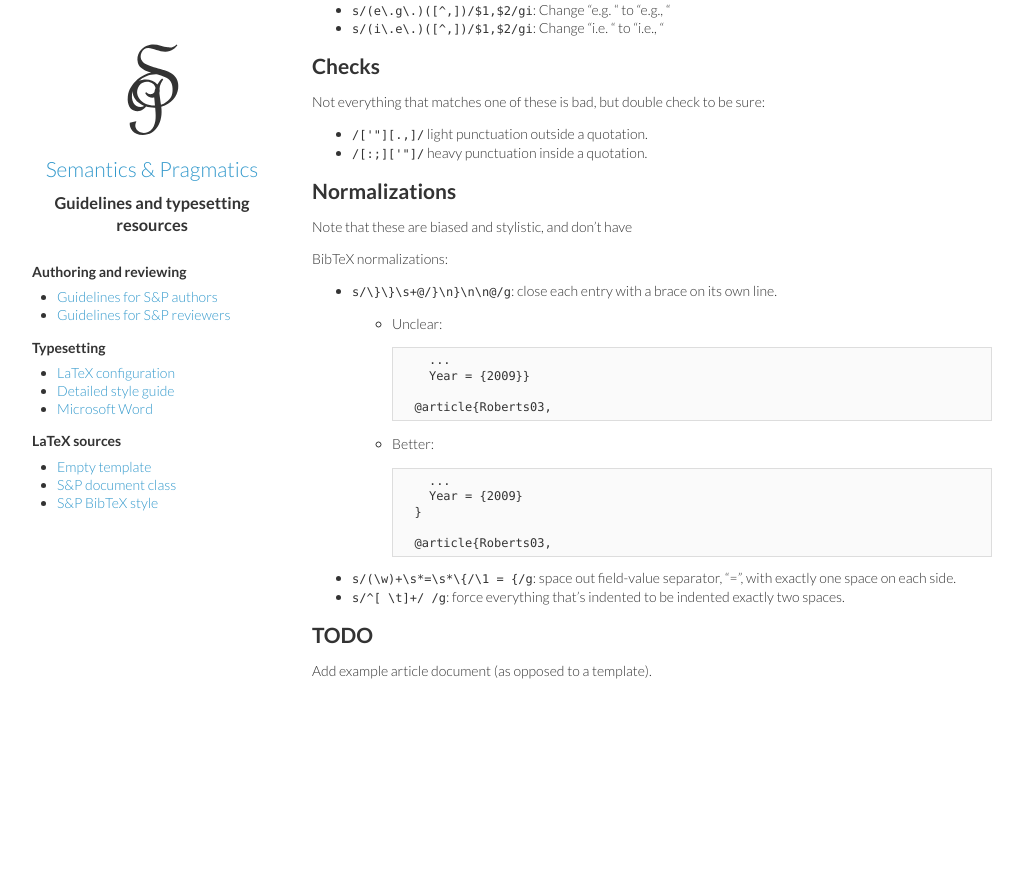
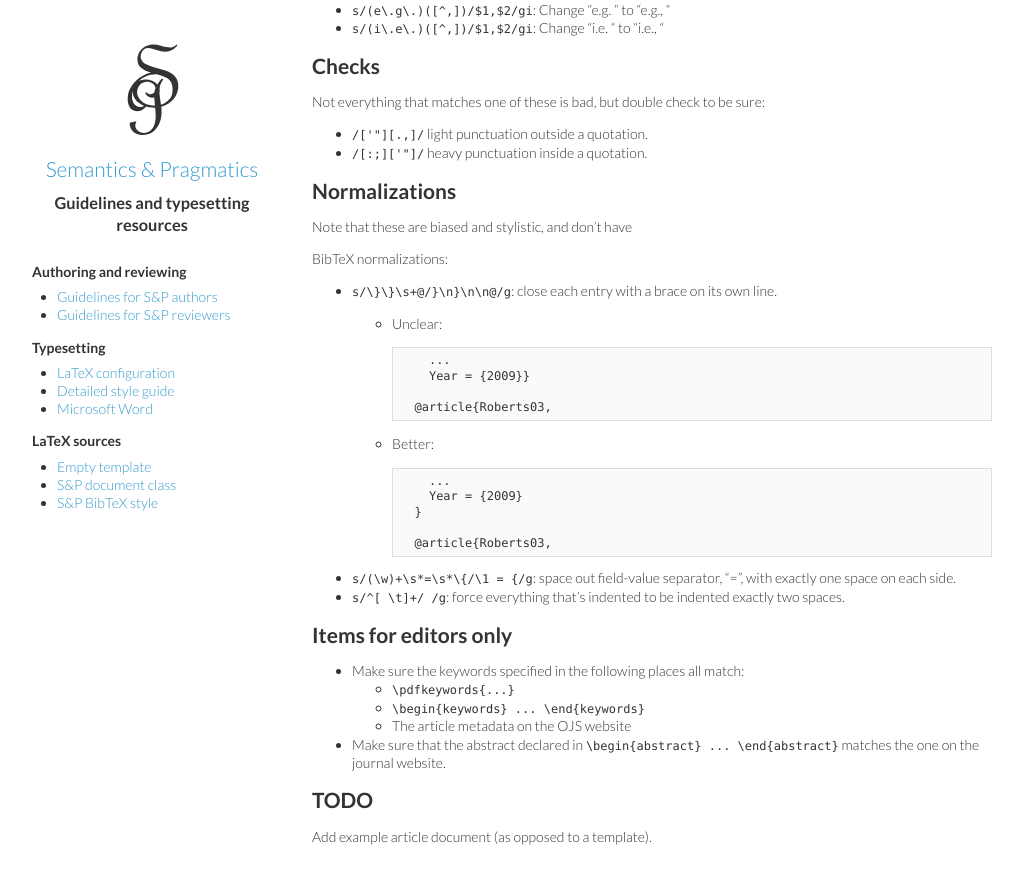
Before and after one commit to semprag/semprag.github.io, a Jekyll site: the page built from internal.md, in a window 1280 px wide and 900 px high, scrolled down 2369 px. Shown: the top 884 px of the window, without its empty margins (8-1031 px from the left). Built offline with Jekyll 4.4.1, drawn with Linux system fonts in a browser that asks for light colours; before the commit the page ends 3103 px from its top, so only the background shows below that.

Commit message:
Add two items about ensuring keyword and abstract consistency

```diff
--- a/internal.md
+++ b/internal.md
@@ -176,6 +176,25 @@ BibTeX normalizations:
 * `s/(\w)+\s*=\s*\{/\1 = {/g`: space out field-value separator, "=", with exactly one space on each side.
 * `s/^[ \t]+/  /g`: force everything that's indented to be indented exactly two spaces.
 
+
+## Items for editors only
+
+* Make sure the keywords specified in the following places all match:
+  - `\pdfkeywords{...}`
+  - `\begin{keywords} ... \end{keywords}`
+  - The article metadata on the OJS website
+* Make sure that the abstract declared in `\begin{abstract} ... \end{abstract}` matches the one on the journal website.
+
+<!--
+  I'm leaving these out because the sp.bst should handle it.
+  - Use of et al. should be reserved for works by more than 3 authors. [This is controlled by sp.bst and sp.cls - KvF]
+  - Unlike years, forthcoming and to appear should be preceded by a comma, e.g., (Smith, forthcoming).
+  - Use the full name of authors unless the author is known better by their initials.
+  I'm not sure what this means:
+  - Include fleqn in documentclass options
+-->
+
+
 ## TODO
 
 Add example article document (as opposed to a template).
```
